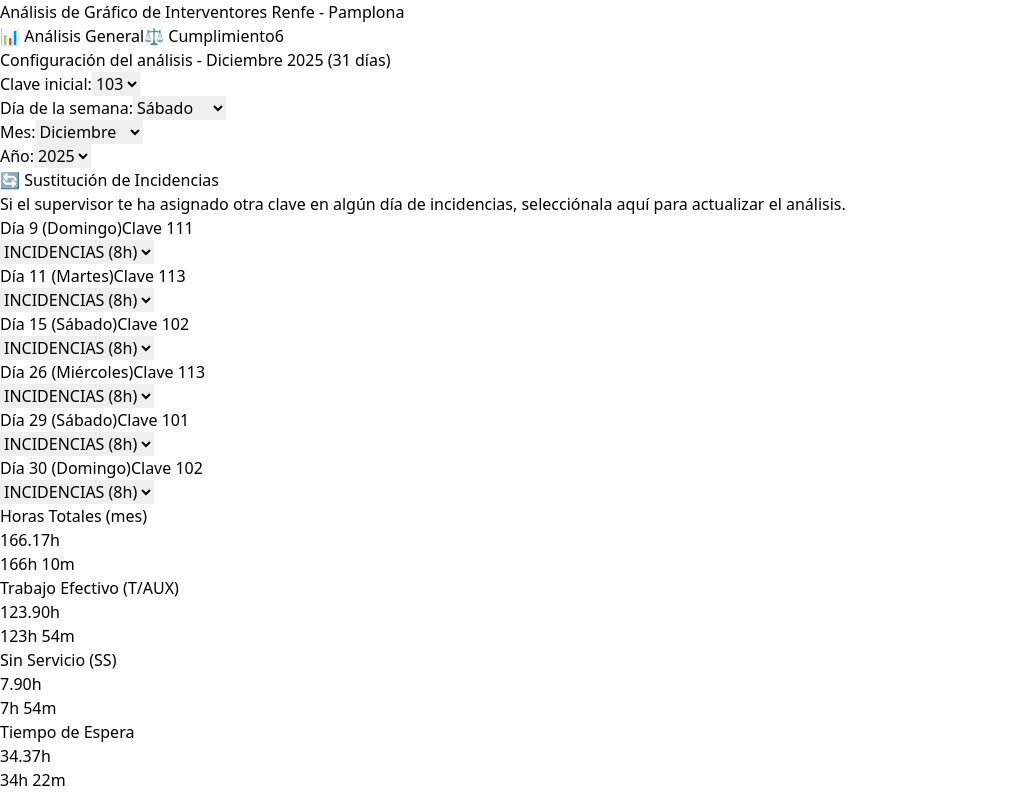
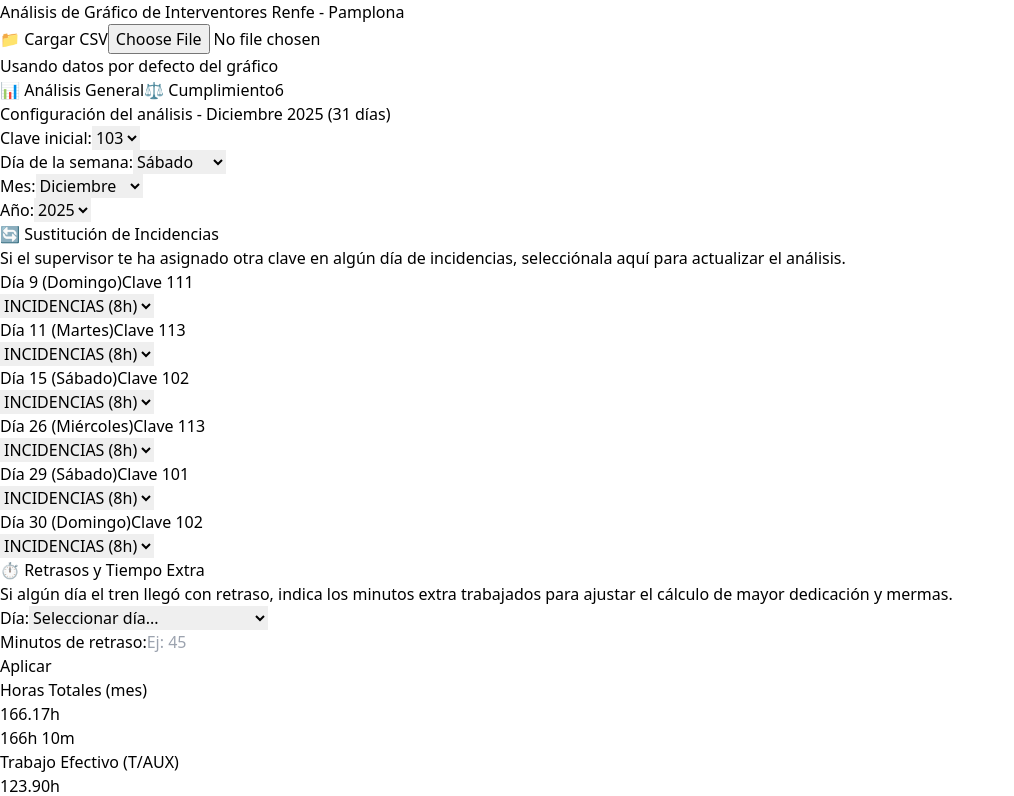
Before and after one commit to funkytrain/renfe-schedule-analyzer, a React (Vite) app: page / in a window 1280 px wide. Shown: the top 796 px of the page, without its empty margins (0-1014 px from the left). Built offline with nearby package versions, Linux system fonts and the light colour scheme.

Commit message:
Retrasos + CSV nuevo

```diff
--- a/src/App.jsx
+++ b/src/App.jsx
@@ -1,16 +1,7 @@
 import React, { useState, useMemo } from 'react';
 import { BarChart, Bar, XAxis, YAxis, CartesianGrid, Tooltip, Legend, ResponsiveContainer, LineChart, Line, PieChart, Pie, Cell } from 'recharts';
 
-const ScheduleAnalyzer = () => {
-  const [startingKey, setStartingKey] = useState('103');
-  const [startingDay, setStartingDay] = useState('S');
-  const [activeTab, setActiveTab] = useState('analysis');
-  const [optimizations, setOptimizations] = useState([]);
-  const [selectedMonth, setSelectedMonth] = useState(new Date().getMonth()); // 0-11
-  const [selectedYear, setSelectedYear] = useState(new Date().getFullYear());
-  const [incidenciaOverrides, setIncidenciaOverrides] = useState({}); // { día: 'clave' }
-
-  const rawData = `CLAVE,LMXJVSD,N_CIRC,N_VENTA,SERV,IJ,PRES,SAL,DESDE,HASTA,LLEG,DEJ,FJ
+const DEFAULT_CSV_DATA = `CLAVE,LMXJVSD,N_CIRC,N_VENTA,SERV,IJ,PRES,SAL,DESDE,HASTA,LLEG,DEJ,FJ
 101,LMXJV,TAXI,TAXI,SS,,,11:30,PAMPLONA,CASTEJON,12:30,,
 101,LMXJV,18048,18048,T,,14:00,14:23,CASTEJON,MIRAFLORES,15:39,,
 101,LMXJV,18023,18023,T,,16:20,16:40,MIRAFLORES,PAMPLONA,19:06,19:21,
@@ -57,8 +48,20 @@
 114,DIARIO,DESCANSO,,,,,,,,,,
 115,DIARIO,DESCANSO,,,,,,,,,,`;
 
+const ScheduleAnalyzer = () => {
+  const [startingKey, setStartingKey] = useState('103');
+  const [startingDay, setStartingDay] = useState('S');
+  const [activeTab, setActiveTab] = useState('analysis');
+  const [optimizations, setOptimizations] = useState([]);
+  const [selectedMonth, setSelectedMonth] = useState(new Date().getMonth()); // 0-11
+  const [selectedYear, setSelectedYear] = useState(new Date().getFullYear());
+  const [incidenciaOverrides, setIncidenciaOverrides] = useState({}); // { día: 'clave' }
+  const [csvData, setCsvData] = useState(DEFAULT_CSV_DATA);
+  const [csvFileName, setCsvFileName] = useState(null); // Para mostrar nombre del archivo cargado
+  const [delayOverrides, setDelayOverrides] = useState({}); // { día: minutosRetraso }
+
   const parseData = () => {
-    const lines = rawData.trim().split('\n');
+    const lines = csvData.trim().split('\n');
     const headers = lines[0].split(',');
     return lines.slice(1).map(line => {
       const values = line.split(',');
@@ -69,7 +72,7 @@
     });
   };
 
-  const data = useMemo(() => parseData(), []);
+  const data = useMemo(() => parseData(), [csvData]);
 
   const dayMap = {
     'L': 'Lunes',
@@ -91,6 +94,33 @@
   'Enero', 'Febrero', 'Marzo', 'Abril', 'Mayo', 'Junio',
   'Julio', 'Agosto', 'Septiembre', 'Octubre', 'Noviembre', 'Diciembre'
   ];
+
+// Manejar carga de archivo CSV
+  const handleCSVUpload = (event) => {
+    const file = event.target.files[0];
+    if (!file) return;
+
+    const reader = new FileReader();
+    reader.onload = (e) => {
+      const content = e.target.result;
+      // Validar que tiene el formato esperado
+      const firstLine = content.split('\n')[0];
+      if (firstLine.includes('CLAVE') && firstLine.includes('LMXJVSD')) {
+        setCsvData(content);
+        setCsvFileName(file.name);
+        setIncidenciaOverrides({}); // Resetear sustituciones al cargar nuevo CSV
+      } else {
+        alert('El archivo CSV no tiene el formato esperado. Asegúrate de que contiene las columnas: CLAVE, LMXJVSD, N_CIRC, N_VENTA, SERV, IJ, PRES, SAL, DESDE, HASTA, LLEG, DEJ, FJ');
+      }
+    };
+    reader.readAsText(file);
+  };
+
+    const handleResetCSV = () => {
+        setCsvData(DEFAULT_CSV_DATA);
+        setCsvFileName(null);
+        setIncidenciaOverrides({});
+    };
 
   // Obtener claves disponibles para un día de la semana específico (excluyendo DESCANSO e INCIDENCIAS)
   const getAvailableKeysForDay = (dayCode) => {
@@ -385,32 +415,44 @@
       // Trabajo efectivo ajustado según regla de esperas
       const adjustedEffectiveMinutes = calculateAdjustedEffectiveTime(effectiveMinutes, rests);
 
-        // Calcular horas de mayor dedicación (exceso sobre 9h naturales del turno)
-        const mayorDedicacionMinutes = Math.max(0, totalShiftMinutes - 540);
+      // Obtener tiempos de inicio y fin
+      const startTime = getDayStartTime(trainsForDay);
+      const endTime = getDayEndTime(trainsForDay);  // <-- Definir ANTES de usar
+
+      // Aplicar retraso si existe
+      const delayMinutes = delayOverrides[day] || 0;
+      const adjustedTotalShiftMinutes = totalShiftMinutes + delayMinutes;
+      const adjustedEndTime = endTime !== null ? endTime + delayMinutes : null;
+
+      // Calcular mayor dedicación con el retraso
+      const adjustedMayorDedicacionMinutes = Math.max(0, adjustedTotalShiftMinutes - 540);
 
       results.push({
         day,
-          key: hasOverride || keyStr, // Mostrar la clave real usada
-          originalKey: keyStr, // Guardar la clave original del gráfico
-          dayCode, // Guardar el código del día para el selector
-          isIncidencia: isIncidencia && !hasOverride, // Es incidencia sin sustituir
-          wasIncidencia: isIncidencia, // Era originalmente incidencia
-          overrideKey: hasOverride || null, // Clave sustituta si existe
+        key: hasOverride || keyStr,
+        originalKey: keyStr,
+        dayCode,
+        isIncidencia: isIncidencia && !hasOverride,
+        wasIncidencia: isIncidencia,
+        overrideKey: hasOverride || null,
         dayName: dayMap[dayCode],
         type: 'TRABAJO',
-          workedMinutes: effectiveMinutes + ssMinutes + totalRestMinutes,
-          effectiveMinutes, // Trabajo efectivo base (T/AUX)
-          adjustedEffectiveMinutes, // Trabajo efectivo con regla de esperas aplicada
+        workedMinutes: effectiveMinutes + ssMinutes + totalRestMinutes + delayMinutes,
+        effectiveMinutes,
+        adjustedEffectiveMinutes,
         ssMinutes,
-          totalShiftMinutes, // Duración total del turno (horas naturales)
+        totalShiftMinutes: adjustedTotalShiftMinutes,
+        originalShiftMinutes: totalShiftMinutes,
         trainServiceMinutes,
-          mayorDedicacionMinutes, // Exceso sobre 9h naturales
+        mayorDedicacionMinutes: adjustedMayorDedicacionMinutes,
+        delayMinutes,
         trains: trainsForDay,
         rests,
         endsInHotel,
         isInResidence: !endsInHotel,
-          startTime: getDayStartTime(trainsForDay),
-          endTime: getDayEndTime(trainsForDay)
+        startTime,
+        endTime: adjustedEndTime,
+        originalEndTime: endTime,
       });
     }
 
@@ -424,7 +466,7 @@
     return results;
   };
 
-  const monthAnalysis = useMemo(() => analyzeMonth(), [startingKey, startingDay, selectedMonth, selectedYear, incidenciaOverrides]);
+  const monthAnalysis = useMemo(() => analyzeMonth(), [startingKey, startingDay, selectedMonth, selectedYear, incidenciaOverrides, delayOverrides]);
 
   // =============================================
   // ANÁLISIS DE CUMPLIMIENTO DE NORMATIVA
@@ -845,6 +887,41 @@
   return (
     <div className="w-full max-w-7xl mx-auto p-3 sm:p-6 bg-gray-50 min-h-screen">
       <h1 className="text-xl sm:text-2xl md:text-3xl font-bold mb-4 sm:mb-6 text-gray-800">Análisis de Gráfico de Interventores Renfe - Pamplona</h1>
+        {/* Carga de CSV */}
+        <div className="bg-white p-3 sm:p-4 rounded-lg shadow-md mb-4 sm:mb-6">
+            <div className="flex flex-col sm:flex-row sm:items-center gap-3">
+                <div className="flex items-center gap-2">
+                    <label className="cursor-pointer bg-blue-600 hover:bg-blue-700 text-white px-3 py-1.5 sm:px-4 sm:py-2 rounded text-sm font-medium transition-colors">
+                        📁 Cargar CSV
+                        <input
+                            type="file"
+                            accept=".csv"
+                            onChange={handleCSVUpload}
+                            className="hidden"
+                        />
+                    </label>
+                    {csvFileName && (
+                        <button
+                            onClick={handleResetCSV}
+                            className="bg-gray-200 hover:bg-gray-300 text-gray-700 px-3 py-1.5 sm:px-4 sm:py-2 rounded text-sm font-medium transition-colors"
+                        >
+                            ↺ Restablecer
+                        </button>
+                    )}
+                </div>
+                <div className="text-xs sm:text-sm text-gray-600">
+                    {csvFileName ? (
+                        <span className="flex items-center gap-1">
+                            <span className="text-green-600">✓</span>
+                            Archivo cargado: <strong>{csvFileName}</strong>
+                        </span>
+                    ) : (
+                        <span>Usando datos por defecto del gráfico</span>
+                    )}
+                </div>
+            </div>
+        </div>
+
 
       {/* Pestañas de navegación */}
       <div className="mb-4 sm:mb-6 border-b border-gray-200 overflow-x-auto">
@@ -997,6 +1074,129 @@
           </div>
         );
       })()}
+      {/* Gestión de Retrasos */}
+        {(() => {
+          const workDays = monthAnalysis.filter(d => d.type === 'TRABAJO');
+          if (workDays.length === 0) return null;
+
+          const daysWithDelays = workDays.filter(d => d.delayMinutes > 0);
+
+          return (
+            <div className="bg-white p-4 sm:p-6 rounded-lg shadow-md mb-4 sm:mb-6">
+              <h2 className="text-lg sm:text-xl font-semibold mb-3 sm:mb-4 flex items-center gap-2">
+                <span>⏱️</span> Retrasos y Tiempo Extra
+              </h2>
+              <p className="text-xs sm:text-sm text-gray-600 mb-4">
+                Si algún día el tren llegó con retraso, indica los minutos extra trabajados para ajustar el cálculo de mayor dedicación y mermas.
+              </p>
+
+              {/* Resumen de retrasos */}
+              {daysWithDelays.length > 0 && (
+                <div className="bg-orange-50 border border-orange-200 rounded-lg p-3 mb-4">
+                  <div className="text-sm font-medium text-orange-800 mb-2">
+                    Retrasos registrados: {daysWithDelays.length} día(s)
+                  </div>
+                  <div className="text-xs text-orange-700">
+                    Total tiempo extra: {formatMinutes(daysWithDelays.reduce((sum, d) => sum + d.delayMinutes, 0))}
+                  </div>
+                </div>
+              )}
+
+              {/* Selector de día y minutos */}
+              <div className="flex flex-col sm:flex-row gap-3 items-start sm:items-end mb-4">
+                <div>
+                  <label className="block text-xs sm:text-sm font-medium mb-1">Día:</label>
+                  <select
+                    id="delay-day-select"
+                    className="border rounded px-2 py-1.5 text-sm min-w-[150px]"
+                    defaultValue=""
+                  >
+                    <option value="">Seleccionar día...</option>
+                    {workDays.map(d => (
+                      <option key={d.day} value={d.day}>
+                        Día {d.day} ({d.dayName}) - Clave {d.key}
+                        {d.delayMinutes > 0 ? ` [+${d.delayMinutes}min]` : ''}
+                      </option>
+                    ))}
+                  </select>
+                </div>
+                <div>
+                  <label className="block text-xs sm:text-sm font-medium mb-1">Minutos de retraso:</label>
+                  <input
+                    id="delay-minutes-input"
+                    type="number"
+                    min="0"
+                    max="480"
+                    placeholder="Ej: 45"
+                    className="border rounded px-2 py-1.5 text-sm w-24"
+                  />
+                </div>
+                <button
+                  onClick={() => {
+                    const daySelect = document.getElementById('delay-day-select');
+                    const minutesInput = document.getElementById('delay-minutes-input');
+                    const day = parseInt(daySelect.value);
+                    const minutes = parseInt(minutesInput.value) || 0;
+
+                    if (!day) {
+                      alert('Selecciona un día');
+                      return;
+                    }
+
+                    const newDelays = { ...delayOverrides };
+                    if (minutes > 0) {
+                      newDelays[day] = minutes;
+                    } else {
+                      delete newDelays[day];
+                    }
+                    setDelayOverrides(newDelays);
+
+                    // Limpiar inputs
+                    daySelect.value = '';
+                    minutesInput.value = '';
+                  }}
+                  className="bg-orange-500 hover:bg-orange-600 text-white px-4 py-1.5 rounded text-sm font-medium transition-colors"
+                >
+                  Aplicar
+                </button>
+              </div>
+
+              {/* Lista de retrasos aplicados */}
+              {daysWithDelays.length > 0 && (
+                <div className="border-t pt-3">
+                  <div className="text-xs sm:text-sm font-medium mb-2">Retrasos aplicados:</div>
+                  <div className="flex flex-wrap gap-2">
+                    {daysWithDelays.map(d => (
+                      <div
+                        key={d.day}
+                        className="bg-orange-100 border border-orange-300 rounded px-2 py-1 text-xs sm:text-sm flex items-center gap-2"
+                      >
+                        <span>Día {d.day}: +{d.delayMinutes}min</span>
+                        <button
+                          onClick={() => {
+                            const newDelays = { ...delayOverrides };
+                            delete newDelays[d.day];
+                            setDelayOverrides(newDelays);
+                          }}
+                          className="text-orange-600 hover:text-orange-800 font-bold"
+                          title="Eliminar retraso"
+                        >
+                          ×
+                        </button>
+                      </div>
+                    ))}
+                  </div>
+                  <button
+                    onClick={() => setDelayOverrides({})}
+                    className="mt-3 text-sm text-red-600 hover:text-red-800 underline"
+                  >
+                    Eliminar todos los retrasos
+                  </button>
+                </div>
+              )}
+            </div>
+          );
+        })()}
       {/* PESTAÑA: CUMPLIMIENTO DE NORMATIVA */}
       {activeTab === 'compliance' && (
         <div className="space-y-4 sm:space-y-6">
@@ -1202,8 +1402,17 @@
                           {!servicioOk && day.type !== 'DESCANSO' && ' ⚠️'}
                         </td>
                         <td className={`p-2 ${!turnoOk && day.type !== 'DESCANSO' ? 'text-red-600 font-bold' : ''}`}>
-                          {day.type === 'DESCANSO' ? '-' : formatMinutes(day.totalShiftMinutes)}
-                          {!turnoOk && day.type !== 'DESCANSO' && ' 🚨'}
+                          {day.type === 'DESCANSO' ? '-' : (
+                            <>
+                              {formatMinutes(day.totalShiftMinutes)}
+                              {day.delayMinutes > 0 && (
+                                <span className="text-orange-500 text-xs ml-1" title={`Incluye ${day.delayMinutes}min de retraso`}>
+                                  (+{day.delayMinutes}m)
+                                </span>
+                              )}
+                              {!turnoOk && ' 🚨'}
+                            </>
+                          )}
                         </td>
                         <td className={`p-2 ${hasMayorDedicacion ? 'text-orange-600 font-medium' : ''}`}>
                           {day.type === 'DESCANSO' ? '-' : (
```
Lines whose indentation alone changed are shown as unchanged.
